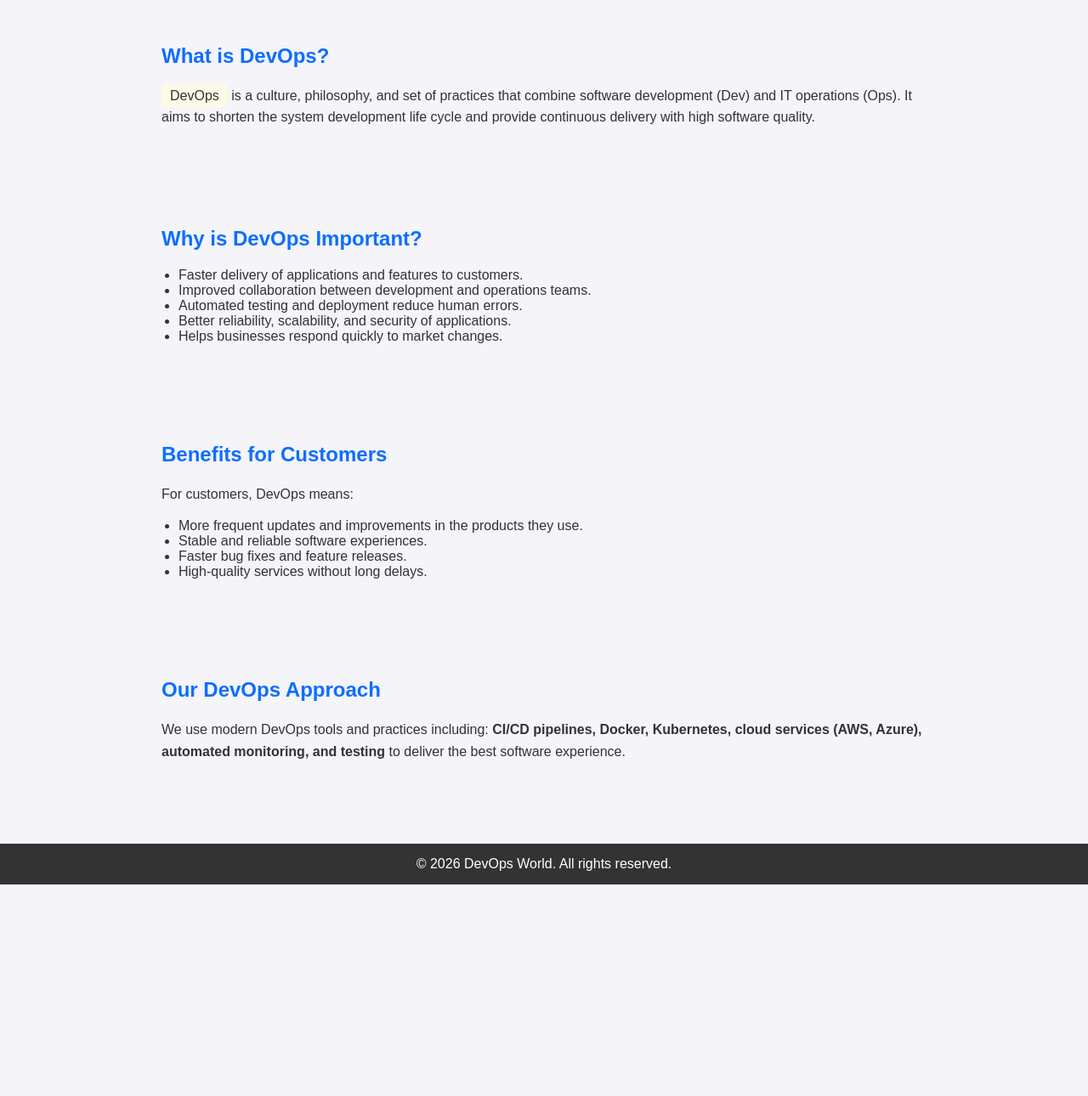
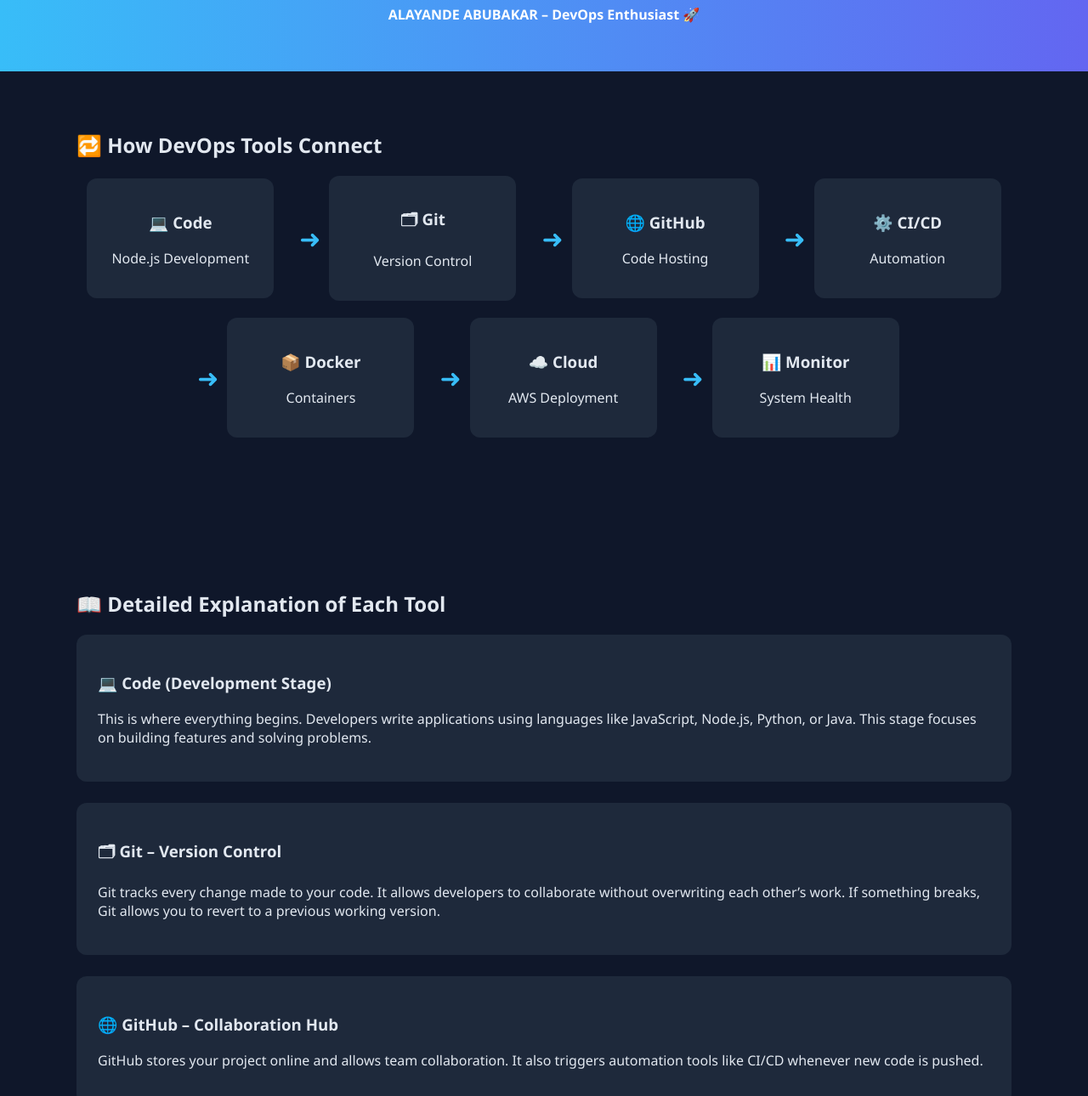
Before and after one commit to mrAUTHENTIC-18/PALMER-DEVOPS, a website: page index.html in a window 1280 px wide. Shown: the part 120-1410 px from the top of the page at 85% size. Before the commit the page ends 1161 px from the top, so only its background shows below. Drawn offline with Linux system fonts and the light colour scheme.

Commit message:
Made some Changes

```diff
--- a/index.html
+++ b/index.html
@@ -3,108 +3,249 @@
 <head>
 <meta charset="UTF-8">
 <meta name="viewport" content="width=device-width, initial-scale=1.0">
-    <title>Welcome to DevOps World</title>
+<title>DevOps Interactive Pipeline</title>
+
 <style>
+:root {
+    --bg: #0f172a;
+    --text: #e2e8f0;
+    --card: #1e293b;
+    --accent: #38bdf8;
+}
+
+.light-mode {
+    --bg: #f1f5f9;
+    --text: #0f172a;
+    --card: #ffffff;
+    --accent: #2563eb;
+}
+
 body {
-            font-family: Arial, sans-serif;
     margin: 0;
-            padding: 0;
-            background: #f4f4f9;
-            color: #333;
+    font-family: 'Segoe UI', sans-serif;
+    background: var(--bg);
+    color: var(--text);
+    transition: 0.4s ease;
 }
+
 header {
-            background: #0d6efd;
+    padding: 40px 20px;
+    text-align: center;
+    background: linear-gradient(90deg, var(--accent), #6366f1);
     color: white;
-            padding: 20px 0;
+}
+
+.toggle-btn {
+    position: absolute;
+    top: 20px;
+    right: 20px;
+    padding: 10px 15px;
+    border: none;
+    cursor: pointer;
+    background: white;
+    border-radius: 20px;
+    font-weight: bold;
+}
+
+section {
+    max-width: 1100px;
+    margin: auto;
+    padding: 50px 20px;
+}
+
+.pipeline {
+    display: flex;
+    flex-wrap: wrap;
+    justify-content: center;
+    align-items: center;
+    gap: 20px;
+    margin-bottom: 60px;
+}
+
+.tool {
+    background: var(--card);
+    padding: 20px;
+    border-radius: 12px;
+    width: 180px;
     text-align: center;
+    transition: 0.3s;
 }
-        header h1 {
-            margin: 0;
-            font-size: 2.5em;
+
+.tool:hover {
+    transform: scale(1.05);
 }
-        header p {
-            margin: 5px 0 0;
-            font-size: 1.2em;
+
+.arrow {
+    font-size: 30px;
+    animation: moveArrow 1s infinite alternate;
+    color: var(--accent);
 }
-        section {
-            padding: 40px 20px;
-            max-width: 900px;
-            margin: auto;
+
+@keyframes moveArrow {
+    from { transform: translateX(0); }
+    to { transform: translateX(10px); }
 }
-        section h2 {
-            color: #0d6efd;
+
+.explanation {
+    background: var(--card);
+    padding: 25px;
+    border-radius: 12px;
+    margin-bottom: 25px;
 }
-        section p {
-            line-height: 1.6;
-        }
-        ul {
-            list-style-type: disc;
-            padding-left: 20px;
-        }
+
 footer {
-            background: #333;
+    text-align: center;
+    padding: 30px;
+    background: var(--accent);
     color: white;
-            text-align: center;
-            padding: 15px 0;
-            margin-top: 40px;
-        }
-        .highlight {
-            background: #fffae6;
-            padding: 5px 10px;
-            border-radius: 5px;
 }
 </style>
 </head>
+
 <body>
+
+<button class="toggle-btn" onclick="toggleMode()">🌙 / ☀️</button>
+
 <header>
-        <h1>Welcome to DevOps World</h1>
-        <p>Connecting Development & Operations for Success</p>
+    <h1>DevOps Interactive Pipeline</h1>
+   <b> <p>    ALAYANDE ABUBAKAR – DevOps Enthusiast 🚀</p> </b>
 </header>
 
 <section>
-        <h2>What is DevOps?</h2>
-        <p>
-            <span class="highlight">DevOps</span> is a culture, philosophy, and set of practices that combine
-            software development (Dev) and IT operations (Ops). It aims to shorten the system development life cycle
-            and provide continuous delivery with high software quality.
-        </p>
+<h2>🔁 How DevOps Tools Connect</h2>
+
+<div class="pipeline">
+
+<div class="tool">
+<h3>💻 Code</h3>
+<p>Node.js Development</p>
+</div>
+
+<div class="arrow">➜</div>
+
+<div class="tool">
+<h3>🗂 Git</h3>
+<p>Version Control</p>
+</div>
+
+<div class="arrow">➜</div>
+
+<div class="tool">
+<h3>🌐 GitHub</h3>
+<p>Code Hosting</p>
+</div>
+
+<div class="arrow">➜</div>
+
+<div class="tool">
+<h3>⚙️ CI/CD</h3>
+<p>Automation</p>
+</div>
+
+<div class="arrow">➜</div>
+
+<div class="tool">
+<h3>📦 Docker</h3>
+<p>Containers</p>
+</div>
+
+<div class="arrow">➜</div>
+
+<div class="tool">
+<h3>☁️ Cloud</h3>
+<p>AWS Deployment</p>
+</div>
+
+<div class="arrow">➜</div>
+
+<div class="tool">
+<h3>📊 Monitor</h3>
+<p>System Health</p>
+</div>
+
+</div>
 </section>
 
 <section>
-        <h2>Why is DevOps Important?</h2>
-        <ul>
-            <li>Faster delivery of applications and features to customers.</li>
-            <li>Improved collaboration between development and operations teams.</li>
-            <li>Automated testing and deployment reduce human errors.</li>
-            <li>Better reliability, scalability, and security of applications.</li>
-            <li>Helps businesses respond quickly to market changes.</li>
-        </ul>
+<h2>📖 Detailed Explanation of Each Tool</h2>
+
+<div class="explanation">
+<h3>💻 Code (Development Stage)</h3>
+<p>
+This is where everything begins. Developers write applications using languages like JavaScript,
+Node.js, Python, or Java. This stage focuses on building features and solving problems.
+</p>
+</div>
+
+<div class="explanation">
+<h3>🗂 Git – Version Control</h3>
+<p>
+Git tracks every change made to your code. It allows developers to collaborate without overwriting each other’s work.
+If something breaks, Git allows you to revert to a previous working version.
+</p>
+</div>
+
+<div class="explanation">
+<h3>🌐 GitHub – Collaboration Hub</h3>
+<p>
+GitHub stores your project online and allows team collaboration.
+It also triggers automation tools like CI/CD whenever new code is pushed.
+</p>
+</div>
+
+<div class="explanation">
+<h3>⚙️ CI/CD – Continuous Integration & Deployment</h3>
+<p>
+CI/CD automatically tests, builds, and deploys applications when code changes.
+Instead of manually uploading files to a server, automation handles the process.
+This increases speed and reduces human error.
+</p>
+</div>
+
+<div class="explanation">
+<h3>📦 Docker – Containerization</h3>
+<p>
+Docker packages your application and all its dependencies into a container.
+This ensures your app runs the same way in development, testing, and production environments.
+</p>
+</div>
+
+<div class="explanation">
+<h3>☁️ Cloud – Hosting & Infrastructure</h3>
+<p>
+Cloud platforms like AWS provide servers where your Docker containers run.
+They allow scalability, reliability, and global accessibility.
+</p>
+</div>
+
+<div class="explanation">
+<h3>📊 Monitoring – Observability</h3>
+<p>
+Monitoring tools track system performance such as CPU usage, memory, uptime, and errors.
+This ensures problems are detected early before users are affected.
+</p>
+</div>
+
 </section>
 
 <section>
-        <h2>Benefits for Customers</h2>
+<h2>🌍 Why DevOps is Important</h2>
 <p>
-            For customers, DevOps means:
-        </p>
-        <ul>
-            <li>More frequent updates and improvements in the products they use.</li>
-            <li>Stable and reliable software experiences.</li>
-            <li>Faster bug fixes and feature releases.</li>
-            <li>High-quality services without long delays.</li>
-        </ul>
-    </section>
-
-    <section>
-        <h2>Our DevOps Approach</h2>
-        <p>
-            We use modern DevOps tools and practices including:
-            <strong>CI/CD pipelines, Docker, Kubernetes, cloud services (AWS, Azure), automated monitoring, and testing</strong>
-            to deliver the best software experience.
+DevOps connects all these tools into one automated pipeline.
+It improves speed, reliability, collaboration, and scalability.
+Instead of working separately, development and operations move together in one continuous cycle.
 </p>
 </section>
 
 <footer>
-        &copy; 2026 DevOps World. All rights reserved.
+© 2026 DevOps Learning Project | Automation is the Future 🚀
 </footer>
+
+<script>
+function toggleMode() {
+    document.body.classList.toggle("light-mode");
+}
+</script>
+
 </body>
 </html>
```
Lines whose indentation alone changed are shown as unchanged.
